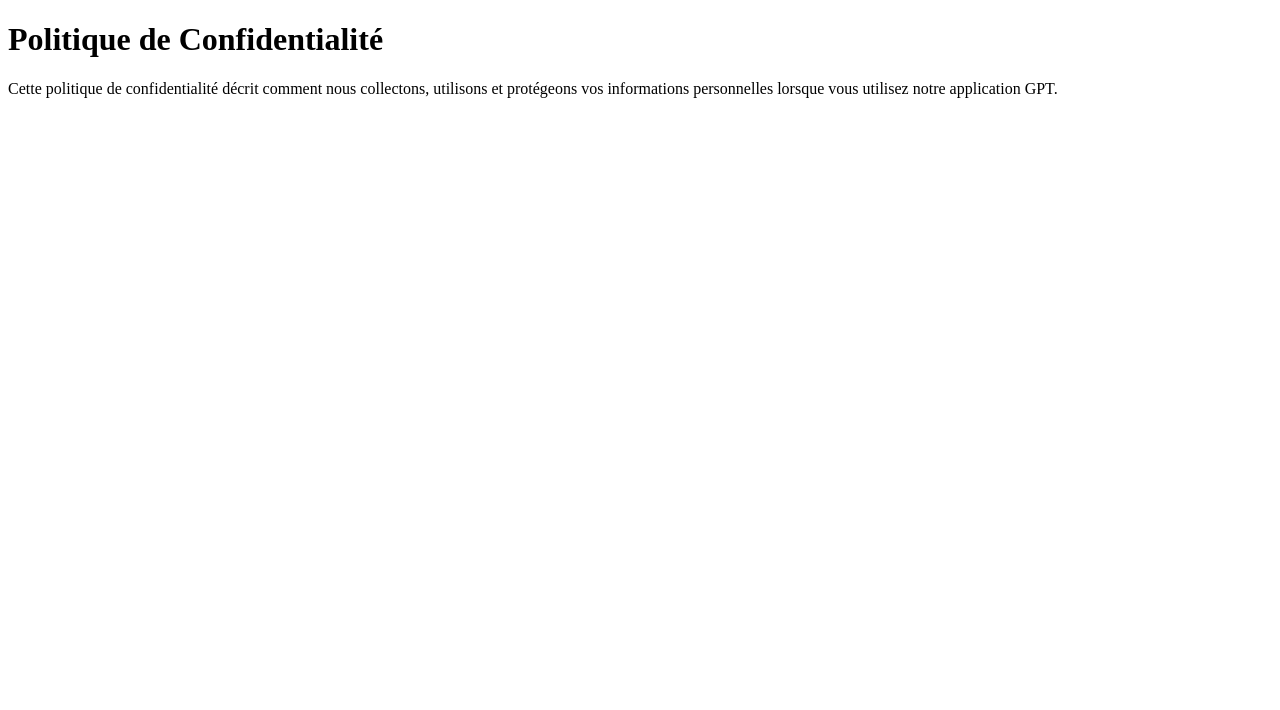
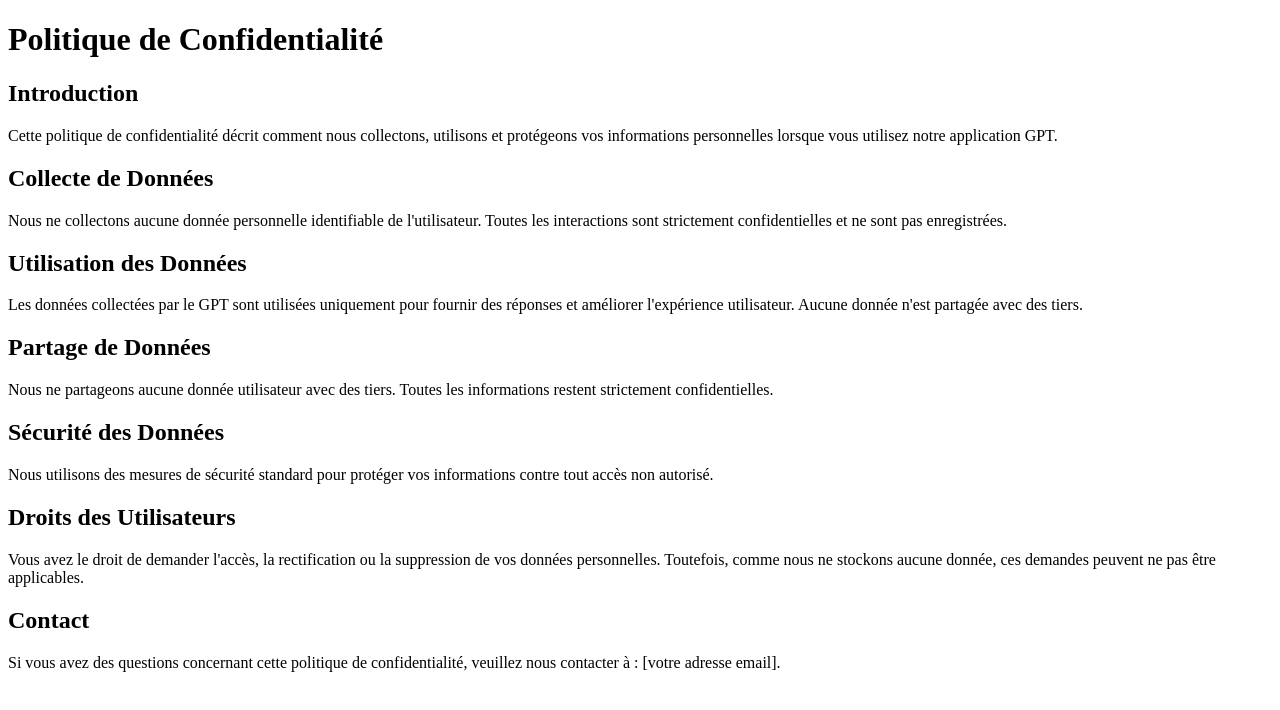
Before and after one commit to rbm91/privacy_policy.html, a plain HTML site: page index.html in a window 1280 px wide. Drawn offline with Linux system fonts and the light colour scheme.

Commit message:
Update index.html

```diff
--- a/index.html
+++ b/index.html
@@ -7,7 +7,19 @@
 </head>
 <body>
     <h1>Politique de Confidentialité</h1>
+    <h2>Introduction</h2>
     <p>Cette politique de confidentialité décrit comment nous collectons, utilisons et protégeons vos informations personnelles lorsque vous utilisez notre application GPT.</p>
-    <!-- Ajoutez les autres sections ici -->
+    <h2>Collecte de Données</h2>
+    <p>Nous ne collectons aucune donnée personnelle identifiable de l'utilisateur. Toutes les interactions sont strictement confidentielles et ne sont pas enregistrées.</p>
+    <h2>Utilisation des Données</h2>
+    <p>Les données collectées par le GPT sont utilisées uniquement pour fournir des réponses et améliorer l'expérience utilisateur. Aucune donnée n'est partagée avec des tiers.</p>
+    <h2>Partage de Données</h2>
+    <p>Nous ne partageons aucune donnée utilisateur avec des tiers. Toutes les informations restent strictement confidentielles.</p>
+    <h2>Sécurité des Données</h2>
+    <p>Nous utilisons des mesures de sécurité standard pour protéger vos informations contre tout accès non autorisé.</p>
+    <h2>Droits des Utilisateurs</h2>
+    <p>Vous avez le droit de demander l'accès, la rectification ou la suppression de vos données personnelles. Toutefois, comme nous ne stockons aucune donnée, ces demandes peuvent ne pas être applicables.</p>
+    <h2>Contact</h2>
+    <p>Si vous avez des questions concernant cette politique de confidentialité, veuillez nous contacter à : [votre adresse email].</p>
 </body>
 </html>
```
